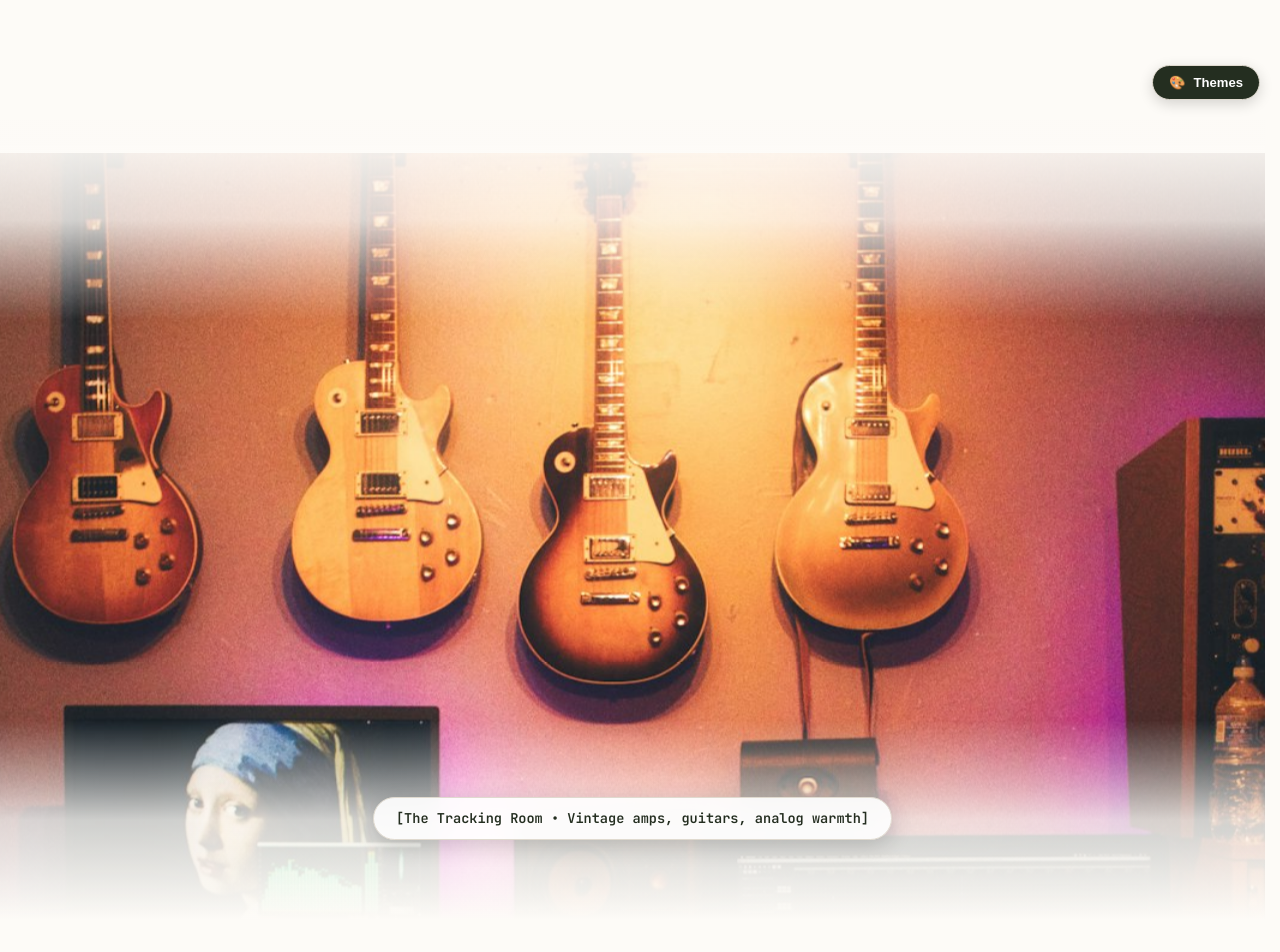
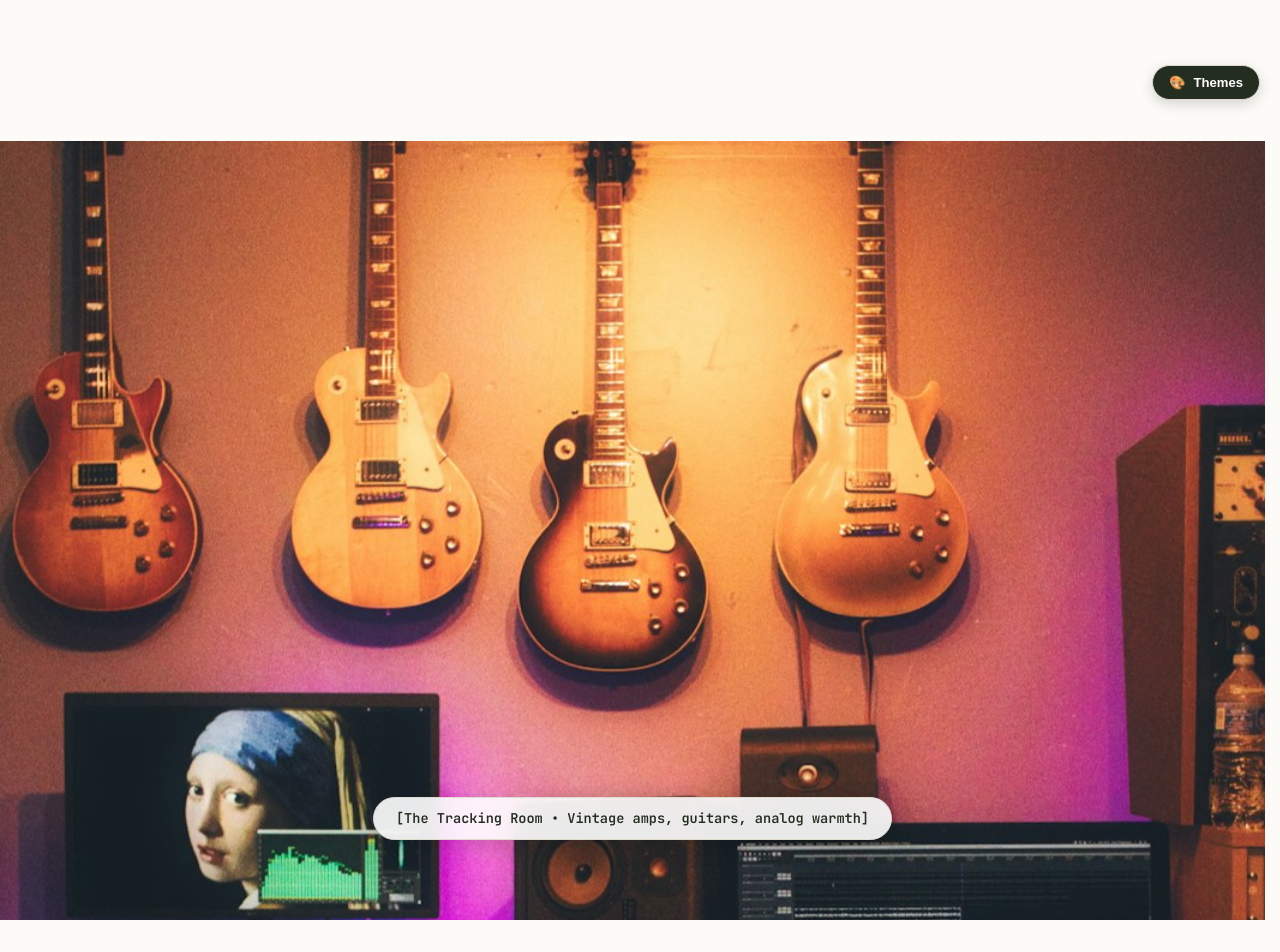
Before and after one commit to TheJungleJimRuss/AlcoveSite, a plain HTML site: page index.html in a window 1280 px wide. Shown: the part 680-1632 px from the top of the page. Drawn offline with Linux system fonts and the light colour scheme.

Commit message:
Make studio parallax image full-bleed with zero gradient overlays

```diff
--- a/index.html
+++ b/index.html
@@ -45,8 +45,6 @@
     <!-- Studio Atmosphere Full Viewport Parallax Section -->
     <section id="content-start" class="parallax-viewport" aria-label="Studio Atmosphere">
       <div class="parallax-media" id="parallax-media"></div>
-      <div class="parallax-fade-top" aria-hidden="true"></div>
-      <div class="parallax-fade-bottom" aria-hidden="true"></div>
       <div class="parallax-content">
         <span class="parallax-badge">[The Tracking Room &bull; Vintage amps, guitars, analog warmth]</span>
       </div>
--- a/wireframe.css
+++ b/wireframe.css
@@ -313,13 +313,13 @@ p {
 .parallax-viewport {
   width: 100%;
   height: 100vh;
-  min-height: 100dvh;
+  height: 100dvh;
   position: relative;
   overflow: hidden;
   display: flex;
   align-items: center;
   justify-content: center;
-  margin-block: 0 4rem;
+  margin-block: 0;
   background-color: var(--bg-page);
 }
 
@@ -335,28 +335,6 @@ p {
   background-repeat: no-repeat;
   will-change: transform;
   transform: translate3d(0, 0, 0);
-}
-
-/* Gradient Fade Masks matching dynamic active theme background */
-.parallax-fade-top,
-.parallax-fade-bottom {
-  position: absolute;
-  left: 0;
-  right: 0;
-  width: 100%;
-  height: 25%;
-  pointer-events: none;
-  z-index: 2;
-}
-
-.parallax-fade-top {
-  top: 0;
-  background: linear-gradient(to bottom, var(--bg-page) 0%, color-mix(in srgb, var(--bg-page) 80%, transparent) 50%, transparent 100%);
-}
-
-.parallax-fade-bottom {
-  bottom: 0;
-  background: linear-gradient(to top, var(--bg-page) 0%, color-mix(in srgb, var(--bg-page) 80%, transparent) 50%, transparent 100%);
 }
 
 .parallax-content {
```
Also changed, not shown: .agents/PROJECT_NOTES.md.
